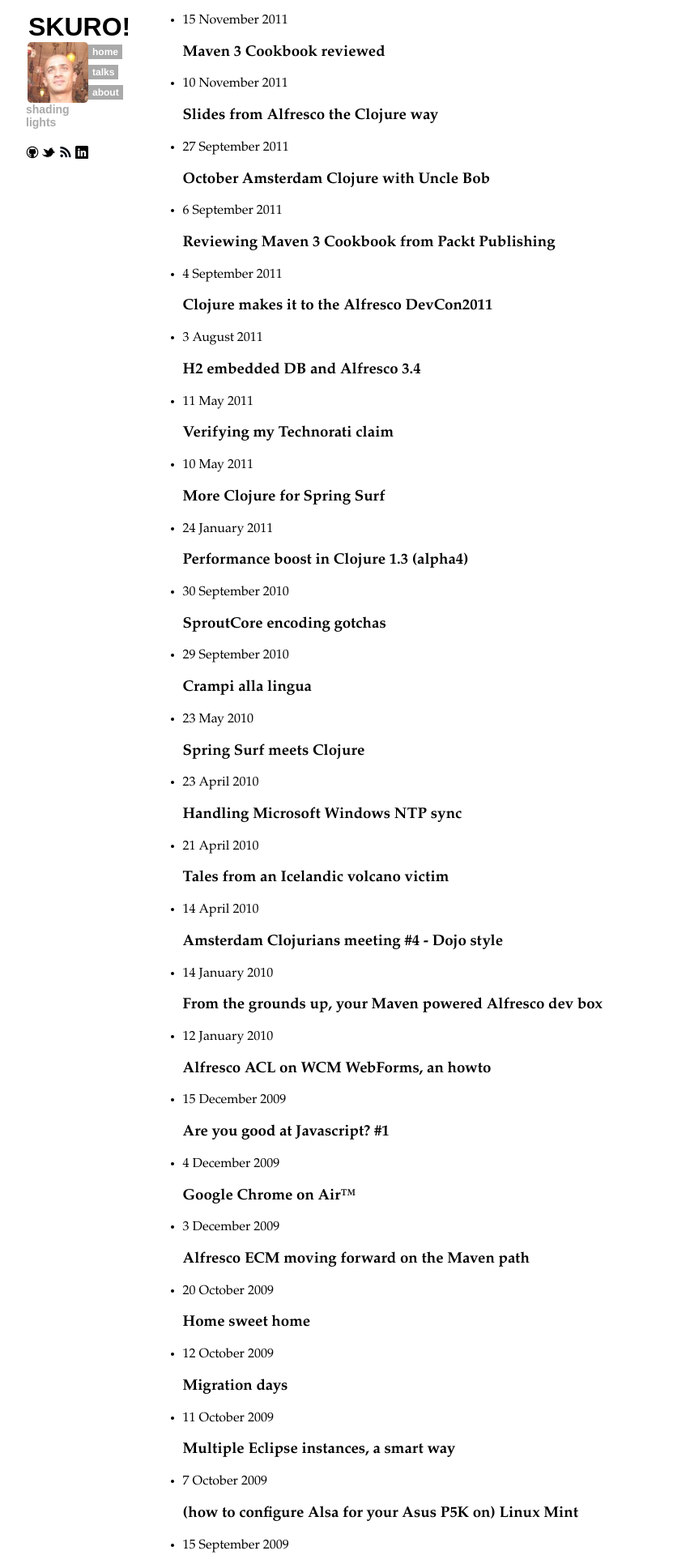
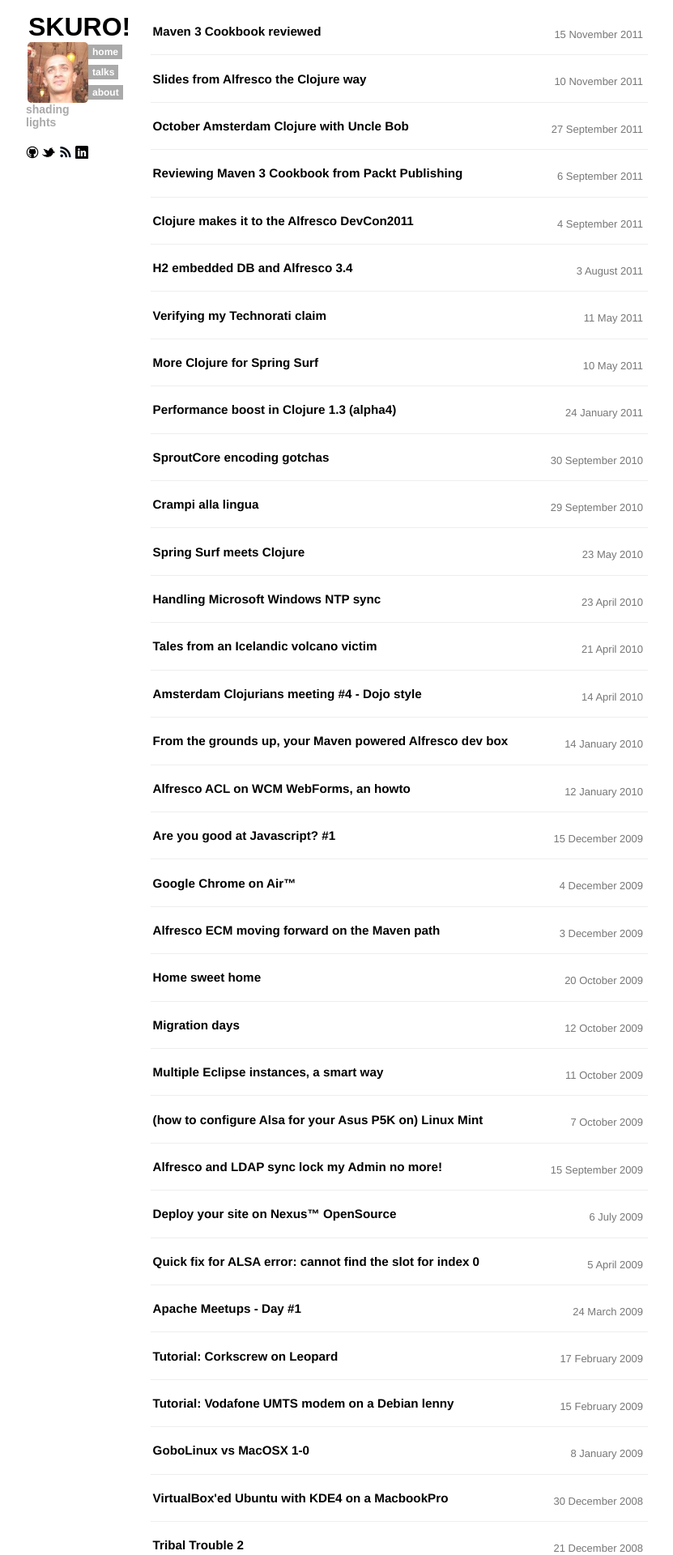
Before and after one commit to skuro/skuro.github.com, a Jekyll site: the page built from index.md, in a window 1280 px wide. Shown: the top 1920 px of the page at 81% size, without its empty margins (224-1055 px from the left). Built offline with Jekyll 4.4.1, drawn with Linux system fonts in a browser that asks for light colours; some web fonts are replaced; Markdown is read by kramdown in place of the engine named in the settings; comment, search, counter and statistics services are not loaded.

Commit message:
initial homepage design

```diff
--- a/css/skuro.css
+++ b/css/skuro.css
@@ -244,3 +244,32 @@
   -moz-border-radius: 10px;
   border-radius: 10px;
 }
+
+.archive{
+  margin-top: 10px;
+  font-family: "Helvetica", sans-serif;
+}
+.archive ul{
+  margin: 0;
+  padding: 0;
+}
+.archive li{
+  font-size: 13px;
+  list-style: none;
+  padding: 5px 3px;
+  margin: 0;
+  color: #777;
+  border-bottom: 1px solid #eee;
+}
+.archive li span{
+  float: right;
+}
+
+.archive a:hover{
+  text-decoration: underline;
+}
+
+.archive span.date {
+  padding: 5px 3px;
+  margin: 15px 0px 15px 0px;
+}
--- a/index.md
+++ b/index.md
@@ -2,7 +2,7 @@
 layout: default
 title:  "Current Posts"
 ---
-<div id="archive">
+<div id="archive" class="archive">
 	<ul>
 {% for post in site.posts %}
 	<li><span class="date">{{ post.date | date: "%e %B %Y" }}</span>
```
